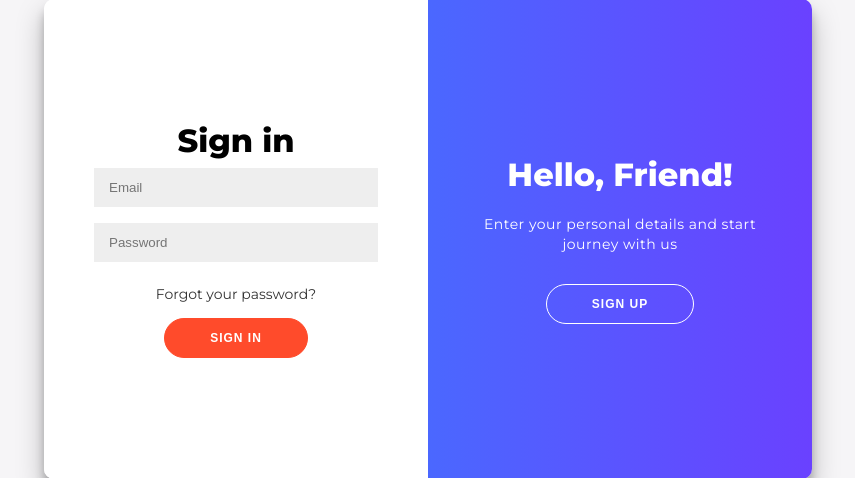
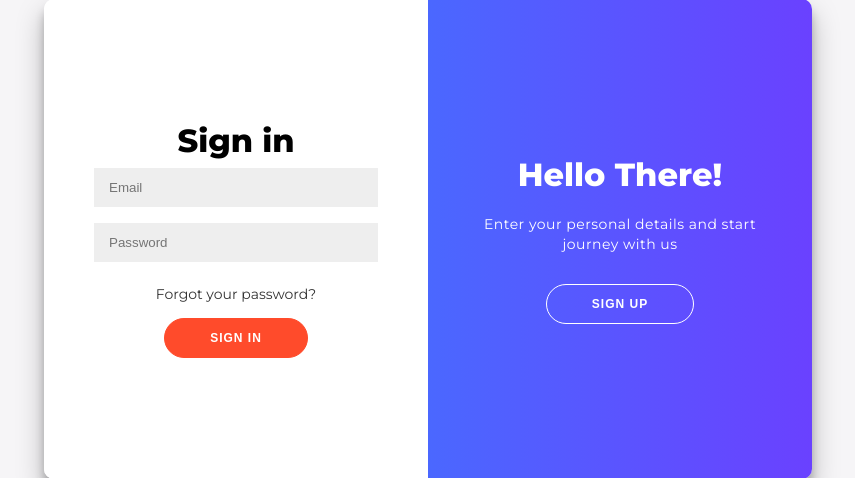
Before and after one commit to ApurvaJaiswal3398/Fraud-Detection-System, a Flask app: page / in a window 1280 px wide. Shown: the part 141-619 px from the top of the page, without its empty margins (212-1067 px from the left). Run offline with Flask 3, Linux system fonts and the light colour scheme.

Commit message:
Third Commit, Prediction for Dataset (20/4/2023)

```diff
--- a/requirements.txt
+++ b/requirements.txt
@@ -4,3 +4,4 @@ plotly
 seaborn
 sklearn
 imblearn
+tensorflow
--- a/templates/index.html
+++ b/templates/index.html
@@ -90,7 +90,7 @@
                     <button class="ghost" id="signIn">Sign In</button>
                 </div>
                 <div class="overlay-panel overlay-right">
-                    <h1>Hello, Friend!</h1>
+                    <h1>Hello There!</h1>
                     <p>Enter your personal details and start journey with us</p>
                     <button class="ghost" id="signUp">Sign Up</button>
                 </div>
```
Also changed, not shown: 4 other files.
